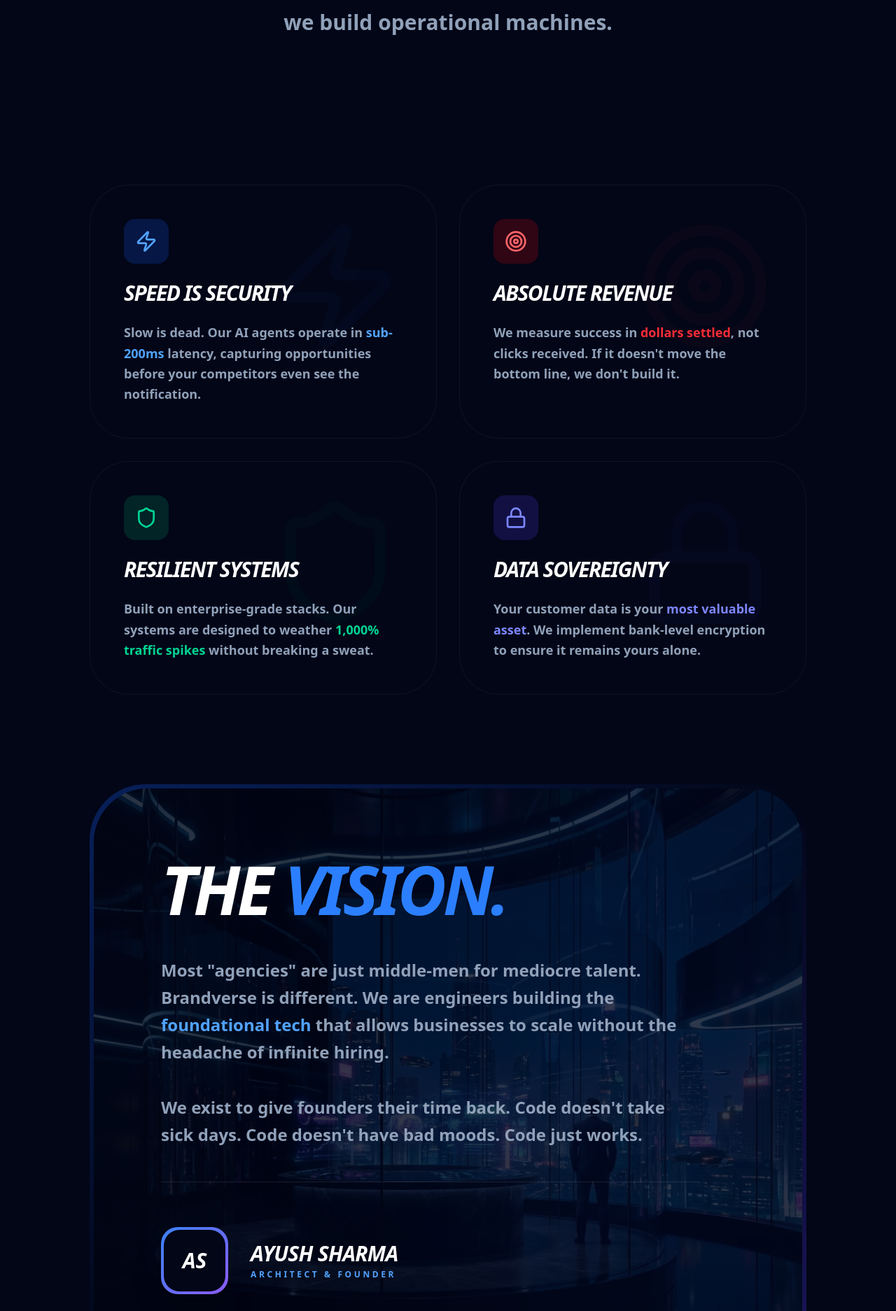
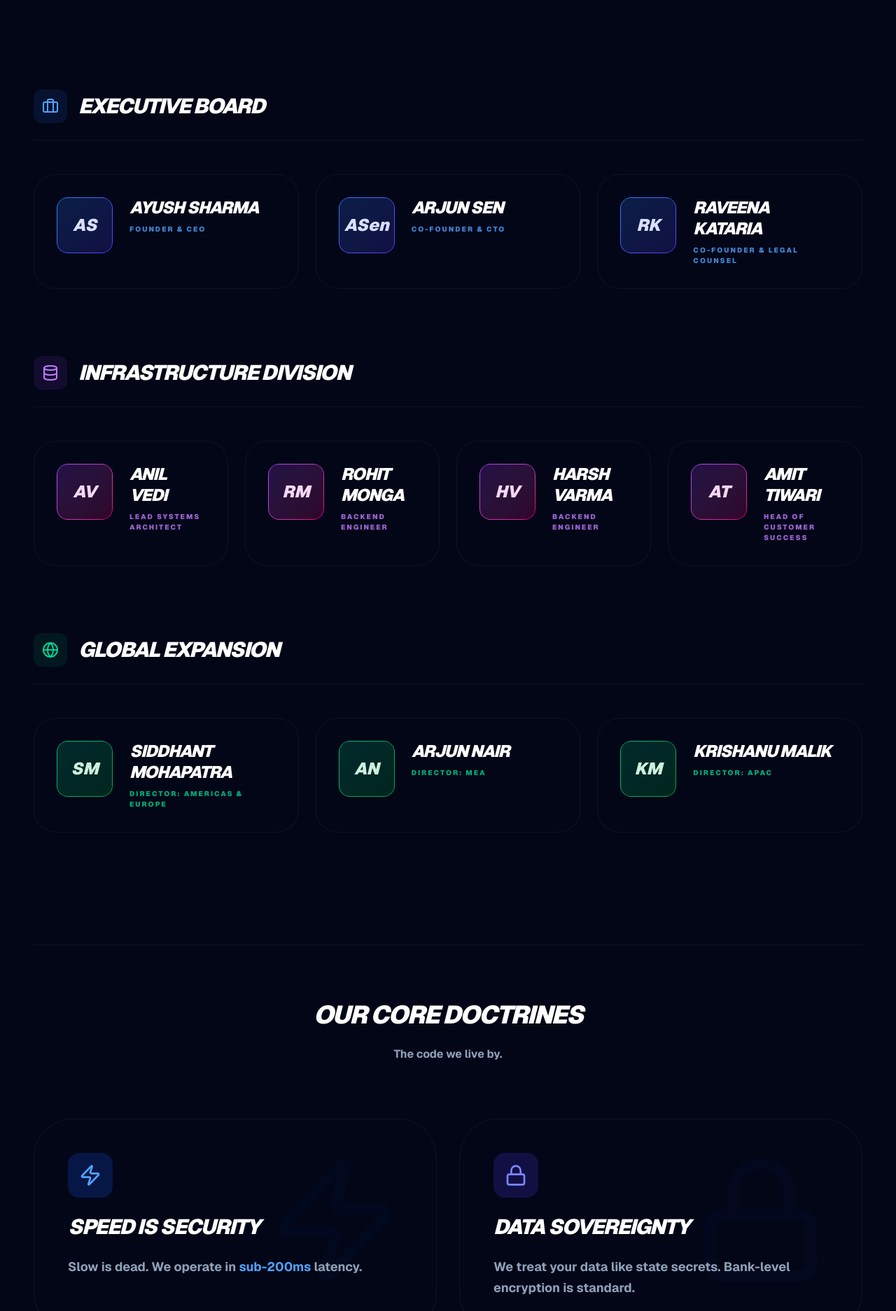
Before and after one commit to ayushsharmavlogs619-lang/brandverse, a Next.js app: page /about in a window 1280 px wide. Shown: the part 743-2617 px from the top of the page at 70% size. Built offline with nearby package versions, Linux system fonts and the light colour scheme; no server answers.

Commit message:
feat: Assembled Global Leadership Team on About Page

```diff
--- a/app/about/page.tsx
+++ b/app/about/page.tsx
@@ -1,16 +1,43 @@
-import { Shield, Zap, Target, Lock } from 'lucide-react';
+import { Shield, Zap, Target, Lock, Globe, Database, Users, Briefcase } from 'lucide-react';
 
 export const metadata = {
   title: 'About — Brandverse',
   description: 'Building the next generation of business automation with autonomous AI infrastructure.',
 };
 
+const TeamMember = ({ name, role, initials, color = "blue" }: { name: string, role: string, initials: string, color?: "blue" | "purple" | "emerald" | "amber" }) => {
+  const colorClasses = {
+    blue: "from-blue-500 to-indigo-600 border-blue-500/20 text-blue-400 bg-blue-500/10",
+    purple: "from-purple-500 to-pink-600 border-purple-500/20 text-purple-400 bg-purple-500/10",
+    emerald: "from-emerald-500 to-green-600 border-emerald-500/20 text-emerald-400 bg-emerald-500/10",
+    amber: "from-amber-500 to-orange-600 border-amber-500/20 text-amber-400 bg-amber-500/10"
+  };
+
+  return (
+    <div className={`p-6 md:p-8 rounded-[2rem] bg-[#020617] border border-white/5 hover:border-white/10 transition-all group flex items-start gap-6`}>
+      <div className={`w-16 h-16 md:w-20 md:h-20 rounded-2xl bg-gradient-to-br ${colorClasses[color]} bg-opacity-10 p-[1px] shrink-0`}>
+        <div className="w-full h-full bg-[#020617] rounded-[0.9rem] flex items-center justify-center font-black text-xl md:text-2xl text-white italic opacity-80 group-hover:opacity-100 transition-opacity">
+          {initials}
+        </div>
+      </div>
+      <div>
+        <h3 className="text-xl md:text-2xl font-black text-white uppercase italic tracking-tighter leading-tight group-hover:text-white/90 transition-colors">
+          {name}
+        </h3>
+        <h4 className={`text-[10px] font-black uppercase tracking-[0.2em] mt-2 opacity-80 ${color === 'blue' ? 'text-blue-400' : color === 'purple' ? 'text-purple-400' : color === 'emerald' ? 'text-emerald-400' : 'text-amber-400'}`}>
+          {role}
+        </h4>
+      </div>
+    </div>
+  );
+};
+
 export default function AboutPage() {
   return (
-    <div className="min-h-screen bg-[#020617] text-slate-200 selection:bg-blue-500/30">
+    <div className="min-h-screen bg-[#020617] text-slate-200 selection:bg-blue-500/30 font-sans">
 
-      <main className="pt-32 pb-24 px-6">
-        <div className="max-w-5xl mx-auto space-y-32">
+      <main className="pt-32 pb-24 px-6 md:px-12">
+        <div className="max-w-7xl mx-auto space-y-40">
 
           {/* Manifesto Header */}
           <section className="text-center space-y-12 relative py-20">
@@ -18,20 +45,68 @@ export default function AboutPage() {
               <div className="absolute top-1/2 left-1/2 -translate-x-1/2 -translate-y-1/2 w-[600px] h-[300px] bg-blue-600/10 blur-[100px] rounded-full" />
             </div>
             <div className="inline-flex items-center gap-2 px-4 py-1.5 rounded-full bg-blue-500/10 border border-blue-500/20 text-blue-400 text-[10px] font-black uppercase tracking-[0.2em]">
-              System Manifesto
+              The Organization
             </div>
-            <h1 className="text-5xl md:text-[10rem] font-black text-white tracking-tighter leading-none uppercase italic">
-              Code Over <span className="text-blue-500 text-glow-blue">Chaos.</span>
+            <h1 className="text-5xl md:text-[6rem] lg:text-[8rem] font-black text-white tracking-tighter leading-[0.85] uppercase italic">
+              Global <span className="text-transparent bg-clip-text bg-gradient-to-r from-blue-400 to-indigo-600 text-glow-blue">Command.</span>
             </h1>
-            <p className="text-xl md:text-3xl text-slate-400 max-w-3xl mx-auto font-bold leading-relaxed">
-              We replace empty corporate rhetoric with <span className="text-blue-400">autonomous infrastructure</span>. We don't build sites; we build operational machines.
+            <p className="text-xl md:text-3xl text-slate-400 max-w-3xl mx-auto font-bold leading-relaxed pt-8">
+              Decentralized Intelligence. Unified Execution.
             </p>
           </section>
 
-          {/* Core Values - Next Level */}
-          <section className="grid md:grid-cols-2 gap-8">
-            <h2 className="sr-only">Core Values</h2>
+          {/* LEADERSHIP MATRIX */}
+          <div className="space-y-24">
 
+            {/* C-SUITE */}
+            <section className="space-y-12">
+              <div className="flex items-center gap-4 border-b border-white/5 pb-6">
+                <div className="p-3 bg-blue-500/10 rounded-xl"><Briefcase className="w-6 h-6 text-blue-400" /></div>
+                <h2 className="text-3xl font-black text-white uppercase italic tracking-tighter">Executive Board</h2>
+              </div>
+              <div className="grid md:grid-cols-2 lg:grid-cols-3 gap-6">
+                <TeamMember name="Ayush Sharma" role="Founder & CEO" initials="AS" color="blue" />
+                <TeamMember name="Arjun Sen" role="Co-Founder & CTO" initials="ASen" color="blue" />
+                <TeamMember name="Raveena Kataria" role="Co-Founder & Legal Counsel" initials="RK" color="blue" />
+              </div>
+            </section>
+
+            {/* TECH INFRASTRUCTURE */}
+            <section className="space-y-12">
+              <div className="flex items-center gap-4 border-b border-white/5 pb-6">
+                <div className="p-3 bg-purple-500/10 rounded-xl"><Database className="w-6 h-6 text-purple-400" /></div>
+                <h2 className="text-3xl font-black text-white uppercase italic tracking-tighter">Infrastructure Division</h2>
+              </div>
+              <div className="grid md:grid-cols-2 lg:grid-cols-4 gap-6">
+                <TeamMember name="Anil Vedi" role="Lead Systems Architect" initials="AV" color="purple" />
+                <TeamMember name="Rohit Monga" role="Backend Engineer" initials="RM" color="purple" />
+                <TeamMember name="Harsh Varma" role="Backend Engineer" initials="HV" color="purple" />
+                <TeamMember name="Amit Tiwari" role="Head of Customer Success" initials="AT" color="purple" />
+              </div>
+            </section>
+
+            {/* GLOBAL SALES */}
+            <section className="space-y-12">
+              <div className="flex items-center gap-4 border-b border-white/5 pb-6">
+                <div className="p-3 bg-emerald-500/10 rounded-xl"><Globe className="w-6 h-6 text-emerald-400" /></div>
+                <h2 className="text-3xl font-black text-white uppercase italic tracking-tighter">Global Expansion</h2>
+              </div>
+              <div className="grid md:grid-cols-3 gap-6">
+                <TeamMember name="Siddhant Mohapatra" role="Director: Americas & Europe" initials="SM" color="emerald" />
+                <TeamMember name="Arjun Nair" role="Director: MEA" initials="AN" color="emerald" />
+                <TeamMember name="Krishanu Malik" role="Director: APAC" initials="KM" color="emerald" />
+              </div>
+            </section>
+
+          </div>
+
+          {/* VALUES GRID (Kept but moved down) */}
+          <section className="pt-20 border-t border-white/5">
+            <div className="text-center mb-20 space-y-6">
+              <h2 className="text-4xl font-black text-white uppercase italic tracking-tighter">Our Core Doctrines</h2>
+              <p className="text-slate-400 font-bold">The code we live by.</p>
+            </div>
+            <div className="grid md:grid-cols-2 gap-8">
               <article className="p-12 rounded-[3.5rem] bg-[#020617] border border-white/5 hover:border-blue-500/30 transition-all group overflow-hidden relative">
                 <div className="absolute top-0 right-0 p-12 opacity-[0.03] group-hover:scale-110 transition-transform">
                   <Zap className="w-48 h-48 text-blue-500" />
@@ -42,37 +117,7 @@ export default function AboutPage() {
                   </div>
                   <h3 className="text-3xl font-black text-white uppercase italic tracking-tighter">Speed is Security</h3>
                   <p className="text-slate-400 text-lg font-bold leading-relaxed">
-                  Slow is dead. Our AI agents operate in <span className="text-blue-400">sub-200ms</span> latency, capturing opportunities before your competitors even see the notification.
-                </p>
-              </div>
-            </article>
-
-            <article className="p-12 rounded-[3.5rem] bg-[#020617] border border-white/5 hover:border-red-500/30 transition-all group overflow-hidden relative">
-              <div className="absolute top-0 right-0 p-12 opacity-[0.03] group-hover:scale-110 transition-transform">
-                <Target className="w-48 h-48 text-red-500" />
-              </div>
-              <div className="relative z-10 space-y-6">
-                <div className="w-16 h-16 rounded-2xl bg-red-600/20 flex items-center justify-center">
-                  <Target className="w-8 h-8 text-red-400" />
-                </div>
-                <h3 className="text-3xl font-black text-white uppercase italic tracking-tighter">Absolute Revenue</h3>
-                <p className="text-slate-400 text-lg font-bold leading-relaxed">
-                  We measure success in <span className="bold text-red-500">dollars settled</span>, not clicks received. If it doesn't move the bottom line, we don't build it.
-                </p>
-              </div>
-            </article>
-
-            <article className="p-12 rounded-[3.5rem] bg-[#020617] border border-white/5 hover:border-emerald-500/30 transition-all group overflow-hidden relative">
-              <div className="absolute top-0 right-0 p-12 opacity-[0.03] group-hover:scale-110 transition-transform">
-                <Shield className="w-48 h-48 text-emerald-500" />
-              </div>
-              <div className="relative z-10 space-y-6">
-                <div className="w-16 h-16 rounded-2xl bg-emerald-600/20 flex items-center justify-center">
-                  <Shield className="w-8 h-8 text-emerald-400" />
-                </div>
-                <h3 className="text-3xl font-black text-white uppercase italic tracking-tighter">Resilient Systems</h3>
-                <p className="text-slate-400 text-lg font-bold leading-relaxed">
-                  Built on enterprise-grade stacks. Our systems are designed to weather <span className="text-emerald-400">1,000% traffic spikes</span> without breaking a sweat.
+                    Slow is dead. We operate in <span className="text-blue-400">sub-200ms</span> latency.
                   </p>
                 </div>
               </article>
@@ -87,43 +132,13 @@ export default function AboutPage() {
                   </div>
                   <h3 className="text-3xl font-black text-white uppercase italic tracking-tighter">Data Sovereignty</h3>
                   <p className="text-slate-400 text-lg font-bold leading-relaxed">
-                  Your customer data is your <span className="text-indigo-400">most valuable asset</span>. We implement bank-level encryption to ensure it remains yours alone.
+                    We treat your data like state secrets. Bank-level encryption is standard.
                   </p>
                 </div>
               </article>
+            </div>
           </section>
 
-          {/* Founder's Vision - High Impact */}
-          <section className="relative p-1 md:p-1.5 rounded-[5rem] bg-gradient-to-br from-blue-600/30 via-transparent to-indigo-600/30 overflow-hidden shadow-4xl shadow-blue-500/10">
-            <div className="relative p-16 md:p-24 rounded-[4.8rem] bg-[#020617] overflow-hidden">
-              <div className="absolute inset-0 opacity-20 pointer-events-none group-hover:opacity-30 transition-opacity">
-                <img src="/images/hq_war_room.png" alt="" className="w-full h-full object-cover" />
-              </div>
-              <div className="absolute top-0 right-0 w-1/2 h-full bg-blue-600/5 blur-[150px] pointer-events-none" />
-              <div className="max-w-3xl relative z-10 space-y-12">
-                <h2 className="text-5xl md:text-8xl font-black text-white uppercase italic tracking-tighter leading-none">The <span className="text-blue-500">Vision.</span></h2>
-                <div className="space-y-10 text-xl md:text-2xl text-slate-400 font-bold leading-relaxed">
-                  <p>
-                    Most "agencies" are just middle-men for mediocre talent. Brandverse is different. We are engineers building the <span className="text-blue-400">foundational tech</span> that allows businesses to scale without the headache of infinite hiring.
-                  </p>
-                  <p>
-                    We exist to give founders their time back. Code doesn't take sick days. Code doesn't have bad moods. Code just works.
-                  </p>
-                </div>
-                <div className="pt-16 border-t border-white/10 flex items-center gap-8">
-                  <div className="w-24 h-24 rounded-3xl bg-brand-gradient p-1 shadow-2xl">
-                    <div className="w-full h-full bg-[#020617] rounded-[1.4rem] flex items-center justify-center font-black text-3xl text-white italic">
-                      AS
-                    </div>
-                  </div>
-                  <div>
-                    <h3 className="text-3xl font-black text-white uppercase italic tracking-tight">Ayush Sharma</h3>
-                    <h4 className="text-blue-400 text-xs font-black uppercase tracking-[0.3em] mt-1">Architect & Founder</h4>
-                  </div>
-                </div>
-              </div>
-            </div>
-          </section>
         </div>
       </main>
     </div>
```
Lines whose indentation alone changed are shown as unchanged.
